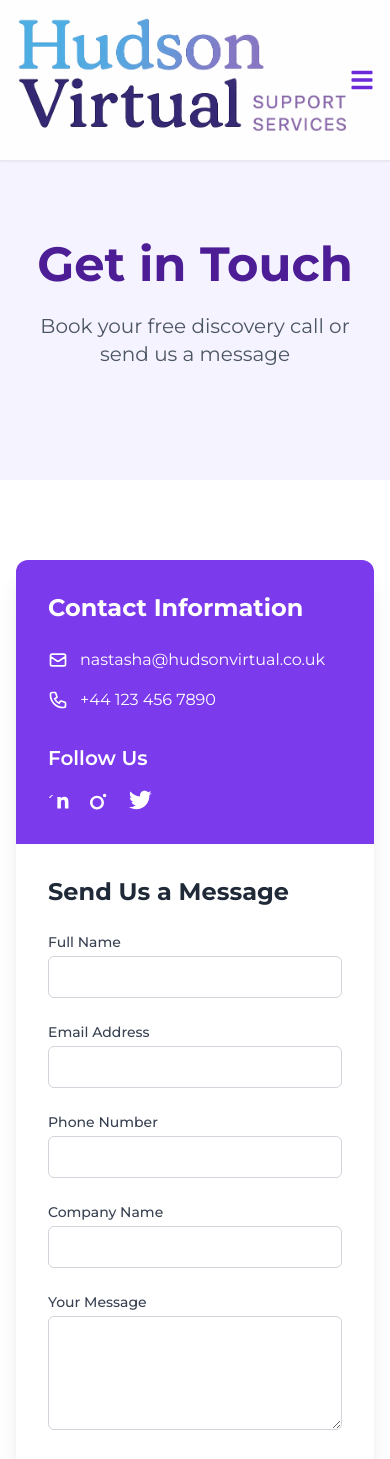
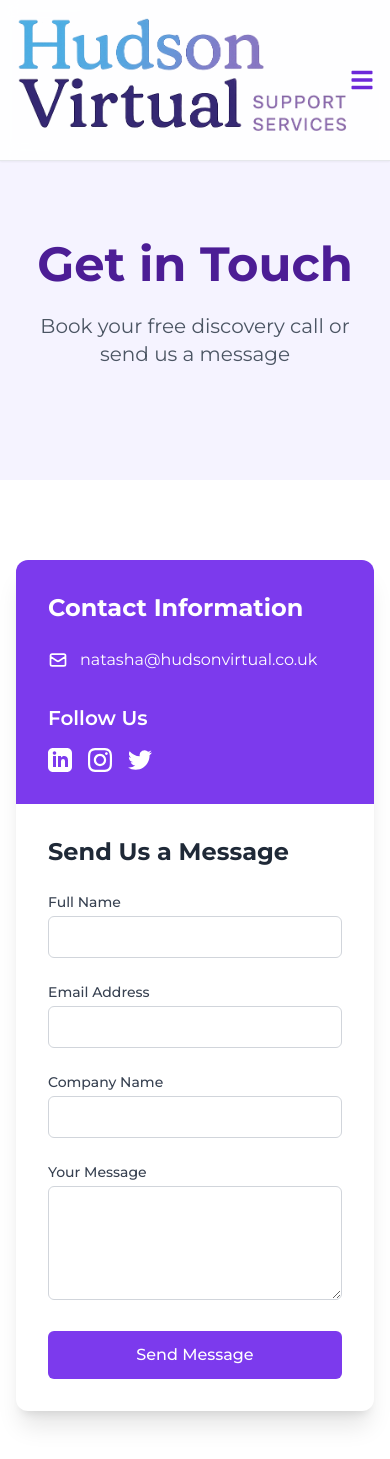
Before and after one commit to SGPDIGITALSOLUTIONS/natashawebsite, a Next.js app: page /contact in a window 390 px wide. Shown: the top 1459 px of the page. Built offline with nearby package versions, Linux system fonts and the light colour scheme.

Commit message:
Remove phone number and fix social media icons

```diff
--- a/app/contact/page.tsx
+++ b/app/contact/page.tsx
@@ -31,30 +31,24 @@
                     <svg className="w-5 h-5 mr-3" fill="none" stroke="currentColor" viewBox="0 0 24 24" xmlns="http://www.w3.org/2000/svg">
                       <path strokeLinecap="round" strokeLinejoin="round" strokeWidth={2} d="M3 8l7.89 5.26a2 2 0 002.22 0L21 8M5 19h14a2 2 0 002-2V7a2 2 0 00-2-2H5a2 2 0 00-2 2v10a2 2 0 002 2z" />
                     </svg>
-                    <span>nastasha@hudsonvirtual.co.uk</span>
-                  </p>
-                  <p className="flex items-center">
-                    <svg className="w-5 h-5 mr-3" fill="none" stroke="currentColor" viewBox="0 0 24 24" xmlns="http://www.w3.org/2000/svg">
-                      <path strokeLinecap="round" strokeLinejoin="round" strokeWidth={2} d="M3 5a2 2 0 012-2h3.28a1 1 0 01.948.684l1.498 4.493a1 1 0 01-.502 1.21l-2.257 1.13a11.042 11.042 0 005.516 5.516l1.13-2.257a1 1 0 011.21-.502l4.493 1.498a1 1 0 01.684.949V19a2 2 0 01-2 2h-1C9.716 21 3 14.284 3 6V5z" />
-                    </svg>
-                    <span>+44 123 456 7890</span>
+                    <span>natasha@hudsonvirtual.co.uk</span>
                   </p>
                 </div>
                 <h4 className="text-xl font-semibold mb-4">Follow Us</h4>
                 <div className="flex space-x-4">
                   <a href="https://www.linkedin.com/company/hudsonvirtual" target="_blank" rel="noopener noreferrer" className="text-white hover:text-purple-200 transition-colors">
-                    <svg className="w-6 h-6" fill="currentColor" viewBox="0 0 24 24" xmlns="http://www.w3.org/2000/svg">
-                      <path d="M20.447 20.452h-3.554v-5.569c0-1.328-.027-3.037-1.852-3.037-1.853 0-2.136 1.445-2.136 2.939v5.667H9.351V9h3.414v1.561h.046c.477-.9 1.637-1.85 3.37-1.85 3.601 0 4.267 2.37 4.267 5.455v6.286zM5.337 7.433c-1.144 0-2.063-.926-2.065 0-1.138.92-2.063 2.063-2.063 1.14 0 2.064.925 2.064 2.063 0 1.139-.925 2.065-2.064 2.065zm1.782 13.019H3.555V9h3.564v11.452zM22.225 0H1.771C.792 0 0 .774 0 1.729v20.542C0 23.227.792 24 1.771 24h20.451C23.2 24 24 23.227 24 22.271V1.729C24 .774 23.2 0 22.222 0h.003z"/>
+                    <svg className="w-6 h-6" fill="currentColor" viewBox="0 0 24 24">
+                      <path d="M19 0h-14c-2.761 0-5 2.239-5 5v14c0 2.761 2.239 5 5 5h14c2.762 0 5-2.239 5-5v-14c0-2.761-2.238-5-5-5zm-11 19h-3v-11h3v11zm-1.5-12.268c-.966 0-1.75-.79-1.75-1.764s.784-1.764 1.75-1.764 1.75.79 1.75 1.764-.783 1.764-1.75 1.764zm13.5 12.268h-3v-5.604c0-3.368-4-3.113-4 0v5.604h-3v-11h3v1.765c1.396-2.586 7-2.777 7 2.476v6.759z"/>
                     </svg>
                   </a>
-                  <a href="#" className="text-white hover:text-purple-200 transition-colors">
-                    <svg className="w-6 h-6" fill="currentColor" viewBox="0 0 24 24" xmlns="http://www.w3.org/2000/svg">
-                      <path d="M16.6 5.82c.94 0 1.7.77 1.7 1.7 0 .94-.77 1.7-1.7 1.7-.94 0-1.7-.77-1.7-1.7 0-.94.77-1.7 1.7-1.7zm-7.6 1.81c-3.85 0-6.97 3.12-6.97 6.97s3.12 6.97 6.97 6.97 6.97-3.12 6.97-6.97-3.12-6.97-6.97-6.97zm0 11.5c-2.49 0-4.53-2.04-4.53-4.53s2.04-4.53 4.53-4.53 4.53 2.04 4.53 4.53-2.04 4.53-4.53 4.53z" />
+                  <a href="https://www.instagram.com/hudsonvirtual" target="_blank" rel="noopener noreferrer" className="text-white hover:text-purple-200 transition-colors">
+                    <svg className="w-6 h-6" fill="currentColor" viewBox="0 0 24 24">
+                      <path d="M12 2.163c3.204 0 3.584.012 4.85.07 3.252.148 4.771 1.691 4.919 4.919.058 1.265.069 1.645.069 4.849 0 3.205-.012 3.584-.069 4.849-.149 3.225-1.664 4.771-4.919 4.919-1.266.058-1.644.07-4.85.07-3.204 0-3.584-.012-4.849-.07-3.26-.149-4.771-1.699-4.919-4.92-.058-1.265-.07-1.644-.07-4.849 0-3.204.013-3.583.07-4.849.149-3.227 1.664-4.771 4.919-4.919 1.266-.057 1.645-.069 4.849-.069zm0-2.163c-3.259 0-3.667.014-4.947.072-4.358.2-6.78 2.618-6.98 6.98-.059 1.281-.073 1.689-.073 4.948 0 3.259.014 3.668.072 4.948.2 4.358 2.618 6.78 6.98 6.98 1.281.058 1.689.072 4.948.072 3.259 0 3.668-.014 4.948-.072 4.354-.2 6.782-2.618 6.979-6.98.059-1.28.073-1.689.073-4.948 0-3.259-.014-3.667-.072-4.947-.196-4.354-2.617-6.78-6.979-6.98-1.281-.059-1.69-.073-4.949-.073zm0 5.838c-3.403 0-6.162 2.759-6.162 6.162s2.759 6.163 6.162 6.163 6.162-2.759 6.162-6.163c0-3.403-2.759-6.162-6.162-6.162zm0 10.162c-2.209 0-4-1.79-4-4 0-2.209 1.791-4 4-4s4 1.791 4 4c0 2.21-1.791 4-4 4zm6.406-11.845c-.796 0-1.441.645-1.441 1.44s.645 1.44 1.441 1.44c.795 0 1.439-.645 1.439-1.44s-.644-1.44-1.439-1.44z"/>
                     </svg>
                   </a>
-                  <a href="#" className="text-white hover:text-purple-200 transition-colors">
-                    <svg className="w-6 h-6" fill="currentColor" viewBox="0 0 24 24" xmlns="http://www.w3.org/2000/svg">
-                      <path d="M23.643 4.937c-.835.37-1.732.62-2.675.733.962-.576 1.7-1.49 2.048-2.578-.9.534-1.897.922-2.958 1.13-.85-.904-2.06-1.47-3.4-1.47-2.572 0-4.658 2.086-4.658 4.66 0 .364.042.718.12 1.06-3.873-.195-7.304-2.05-9.602-4.868-.4.69-.63 1.49-.63 2.342 0 1.616.823 3.043 2.072 3.878-.764-.025-1.482-.234-2.11-.583v.06c0 2.257 1.605 4.14 3.737 4.568-.392.106-.803.162-1.227.162-.3 0-.593-.028-.877-.082.593 1.85 2.313 3.198 4.352 3.234-1.595 1.25-3.604 1.995-5.786 1.995-.376 0-.747-.022-1.112-.065 2.062 1.323 4.51 2.093 7.14 2.093 8.57 0 13.255-7.098 13.255-13.254 0-.2-.005-.402-.014-.602.91-.658 1.7-1.477 2.323-2.41z"/>
+                  <a href="https://twitter.com/hudsonvirtual" target="_blank" rel="noopener noreferrer" className="text-white hover:text-purple-200 transition-colors">
+                    <svg className="w-6 h-6" fill="currentColor" viewBox="0 0 24 24">
+                      <path d="M23.953 4.57a10 10 0 01-2.825.775 4.958 4.958 0 002.163-2.723c-.951.555-2.005.959-3.127 1.184a4.92 4.92 0 00-8.384 4.482C7.69 8.095 4.067 6.13 1.64 3.162a4.822 4.822 0 00-.666 2.475c0 1.71.87 3.213 2.188 4.096a4.904 4.904 0 01-2.228-.616v.06a4.923 4.923 0 003.946 4.827 4.996 4.996 0 01-2.212.085 4.936 4.936 0 004.604 3.417 9.867 9.867 0 01-6.102 2.105c-.39 0-.779-.023-1.17-.067a13.995 13.995 0 007.557 2.209c9.053 0 13.998-7.496 13.998-13.985 0-.21 0-.42-.015-.63A9.935 9.935 0 0024 4.59z"/>
                     </svg>
                   </a>
                 </div>
@@ -103,19 +97,6 @@
                       </div>
 
                       <div>
-                        <label className="block text-sm font-medium text-gray-700 mb-1" htmlFor="phone">
-                          Phone Number
-                        </label>
-                        <input
-                          type="tel"
-                          name="phone"
-                          id="phone"
-                          className="w-full px-3 py-2 border border-gray-300 rounded-md focus:outline-none focus:ring-2 focus:ring-purple-600 focus:border-transparent"
-                        />
-                        <ValidationError prefix="Phone" field="phone" errors={state.errors} />
-                      </div>
-
-                      <div>
                         <label className="block text-sm font-medium text-gray-700 mb-1" htmlFor="company">
                           Company Name
                         </label>
```
